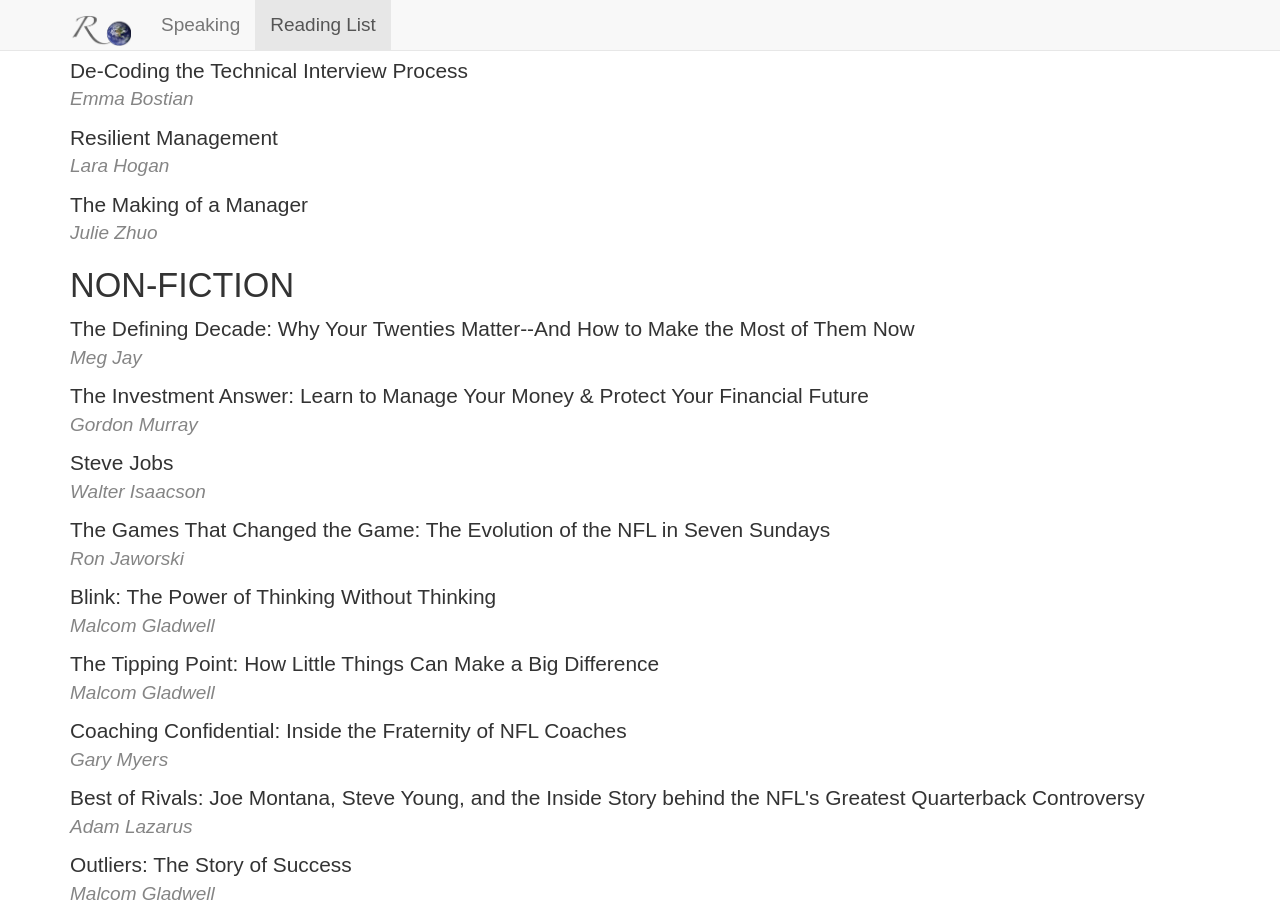
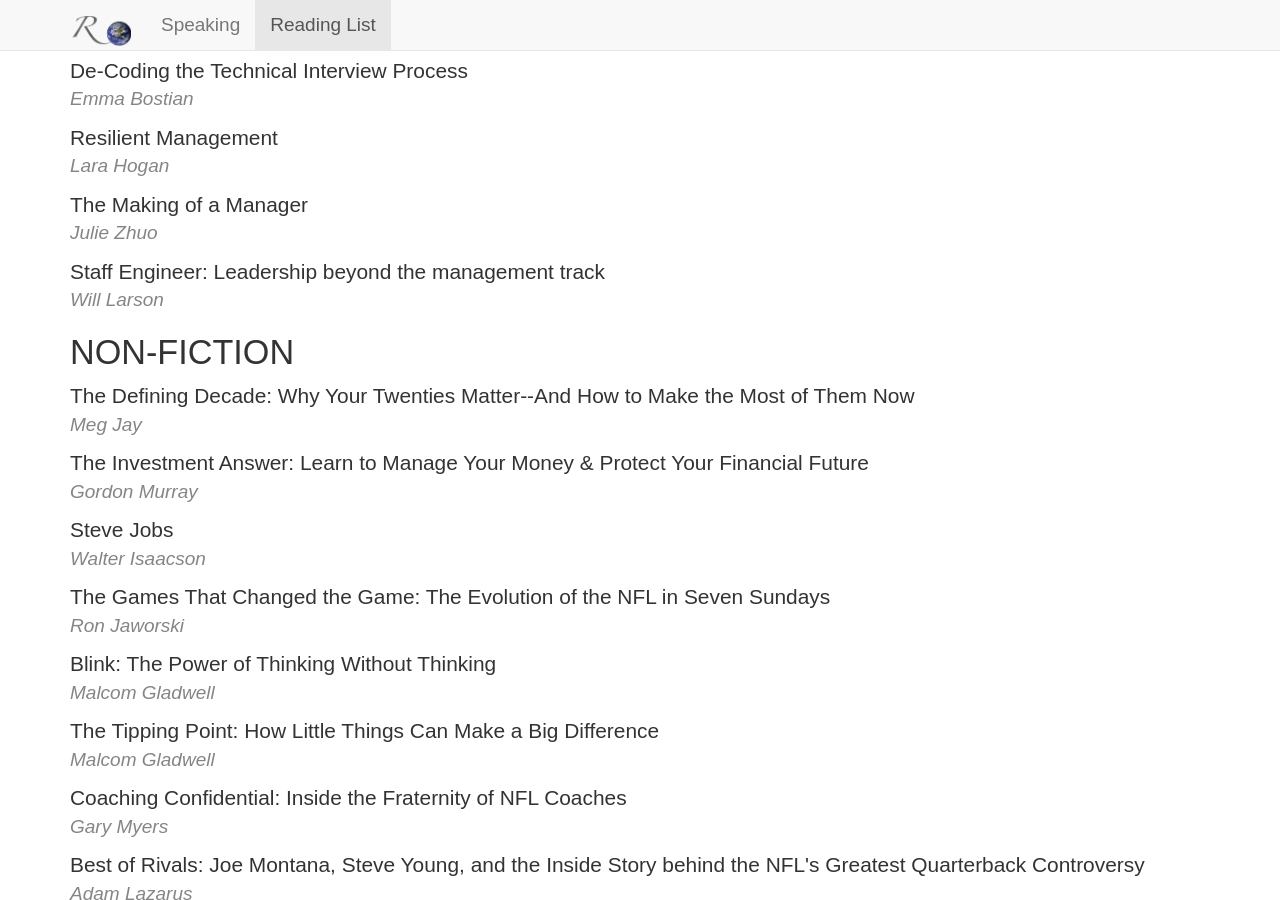
Before and after one commit to rovolution/rovolution.github.io, a Jekyll site: the page built from reading-list/index.html, in a window 1280 px wide and 900 px high, scrolled down 1092 px. Built offline with Jekyll 4.4.1, drawn with Linux system fonts in a browser that asks for light colours; nearby versions of some CDN libraries; some of the changed text lies outside the part shown.

Commit message:
adds new books

```diff
--- a/reading-list/index.html
+++ b/reading-list/index.html
@@ -77,6 +77,10 @@ title: "Reading List"
 		<li class='book-list-entry'>
 			<div class='book-list-title'>The Making of a Manager</div>
 			<div class='book-list-author'>Julie Zhuo</div>
+		</li>
+		<li class='book-list-entry'>
+			<div class='book-list-title'>Staff Engineer: Leadership beyond the management track</div>
+			<div class='book-list-author'>Will Larson</div>
 		</li>
 	</ul>
 	<h3 class="book-list-category">NON-FICTION</h3>
@@ -377,6 +381,10 @@ title: "Reading List"
 			<div class='book-list-title'>The Light We Carry: Overcoming in Uncertain Times</div>
 			<div class='book-list-author'>Michelle Obama</div>
 		</li>
+		<li class='book-list-entry'>
+			<div class='book-list-title'>Swagger: Super Bowls, Brass Balls, and Footballs—A Memoir</div>
+			<div class='book-list-author'>Jimmy Johnson</div>
+		</li>
 	</ul>
 	<h3 class="book-list-category">FICTION</h3>
 	<ul class='book-list'>
```
